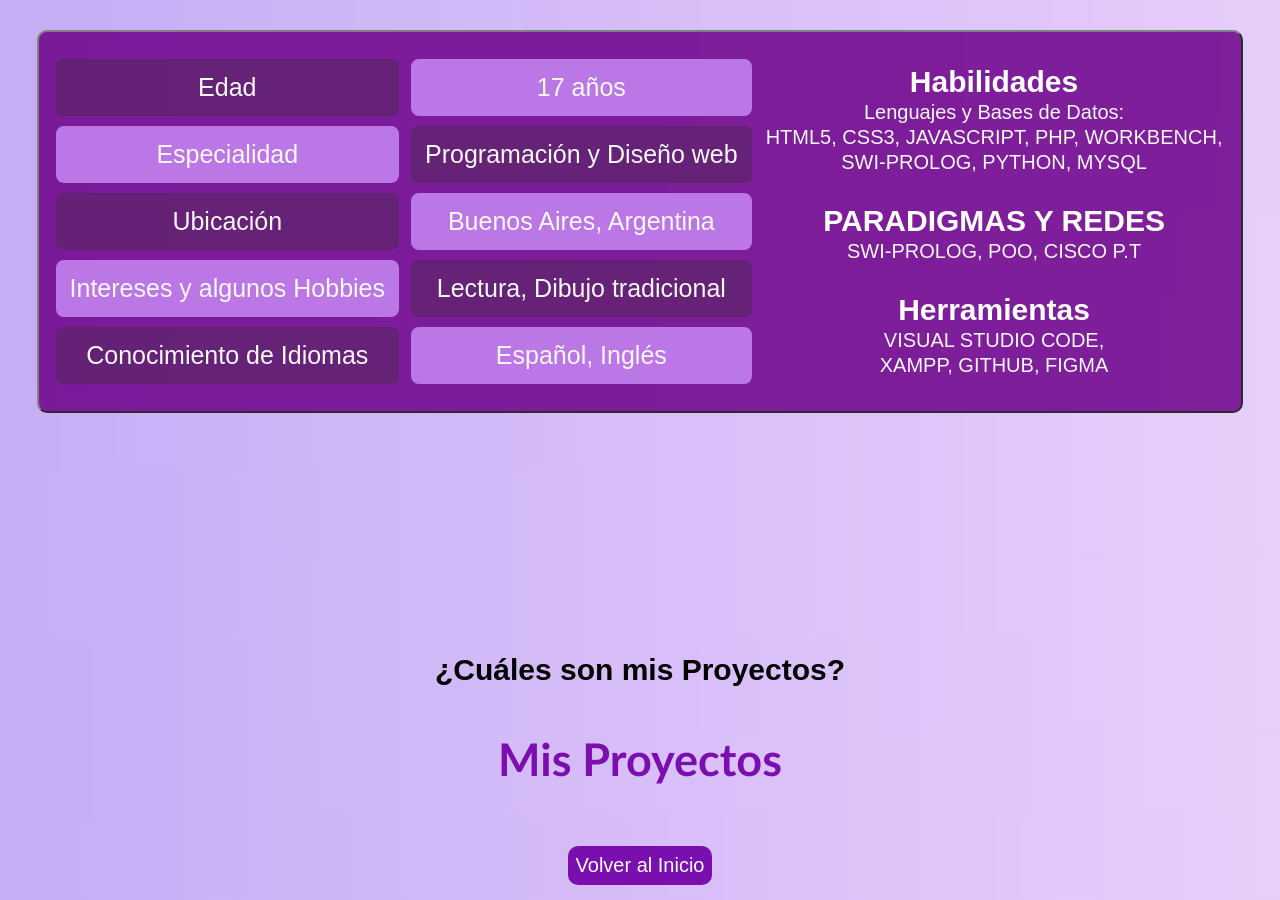
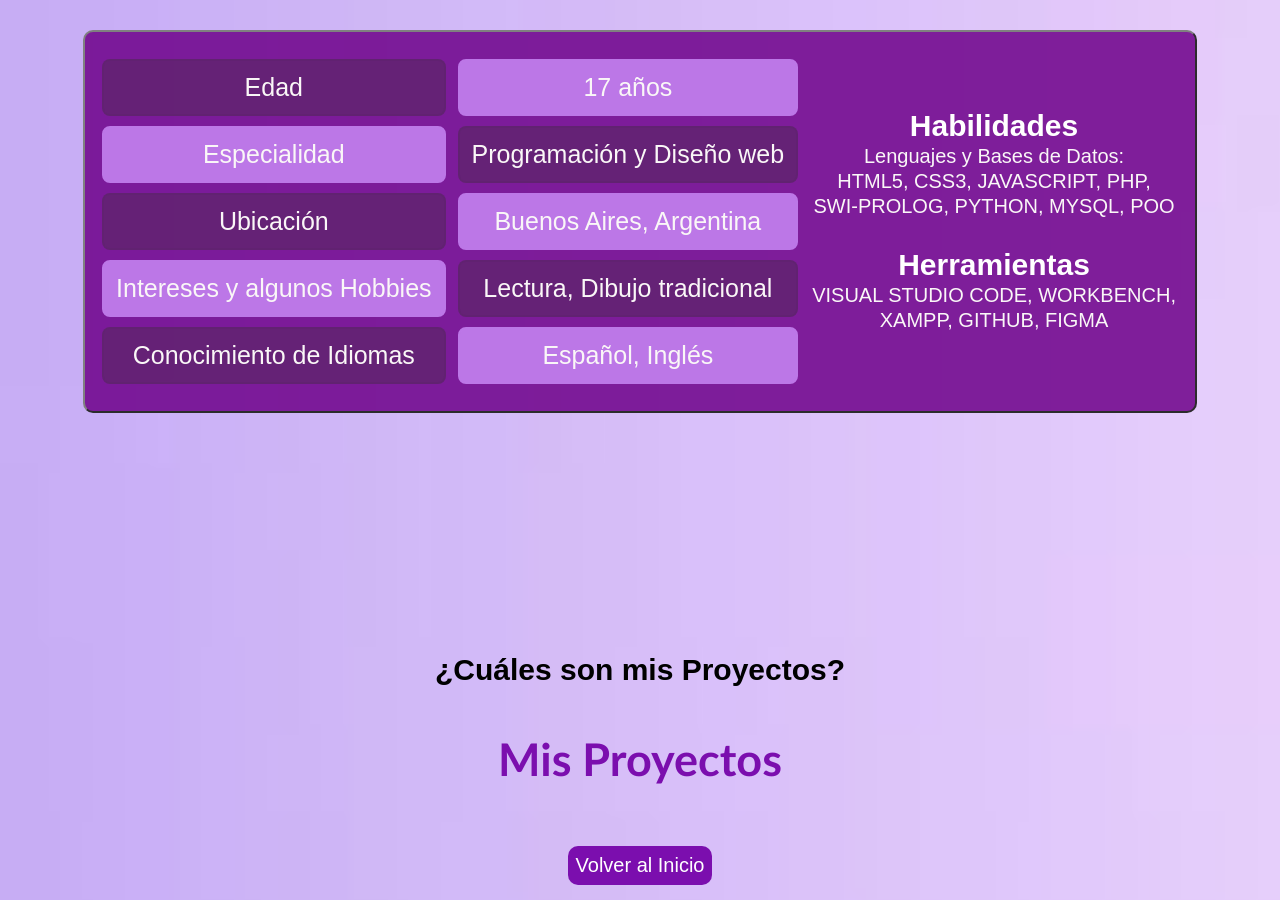
Before and after one commit to memecita/Portfolio-Romero-Angeles, a plain HTML site: page index.html in a window 1280 px wide. Shown: the part 1710-2610 px from the top of the page. Drawn offline with Linux system fonts and the light colour scheme.

Commit message:
Restore original index.html content

```diff
--- a/index.html
+++ b/index.html
@@ -85,14 +85,11 @@
                 <td>
                     <h1 style="color: white; font-family: sans-serif; font-size: 30px;">Habilidades</h1>
                     <p style="font-size: 20px; padding: 0%; margin: 2px;">Lenguajes y Bases de Datos:</p>
-                    <p style="font-size: 20px; padding: 0%; margin: 2px;">HTML5, CSS3, JAVASCRIPT, PHP, WORKBENCH,</p>
-                    <p style="font-size: 20px; padding: 0%; margin: 2px;">SWI-PROLOG, PYTHON, MYSQL</p>
-                    <br>
-                    <h1 style="color: white; font-family: sans-serif; font-size: 30px;">PARADIGMAS Y REDES</h1>
-                    <p style="font-size: 20px; padding: 0%; margin: 2px;">SWI-PROLOG, POO, CISCO P.T</p>
+                    <p style="font-size: 20px; padding: 0%; margin: 2px;">HTML5, CSS3, JAVASCRIPT, PHP,</p>
+                    <p style="font-size: 20px; padding: 0%; margin: 2px;">SWI-PROLOG, PYTHON, MYSQL, POO</p>
                     <br>
                     <h1 style="color: white; font-family: sans-serif; font-size: 30px;">Herramientas</h1>
-                    <p style="font-size: 20px; padding: 0%; margin: 2px;">VISUAL STUDIO CODE,</p>
+                    <p style="font-size: 20px; padding: 0%; margin: 2px;">VISUAL STUDIO CODE, WORKBENCH,</p>
                     <p style="font-size: 20px; padding: 0%; margin: 2px;">XAMPP, GITHUB, FIGMA</p>
                 </td>
             </tr>
```
